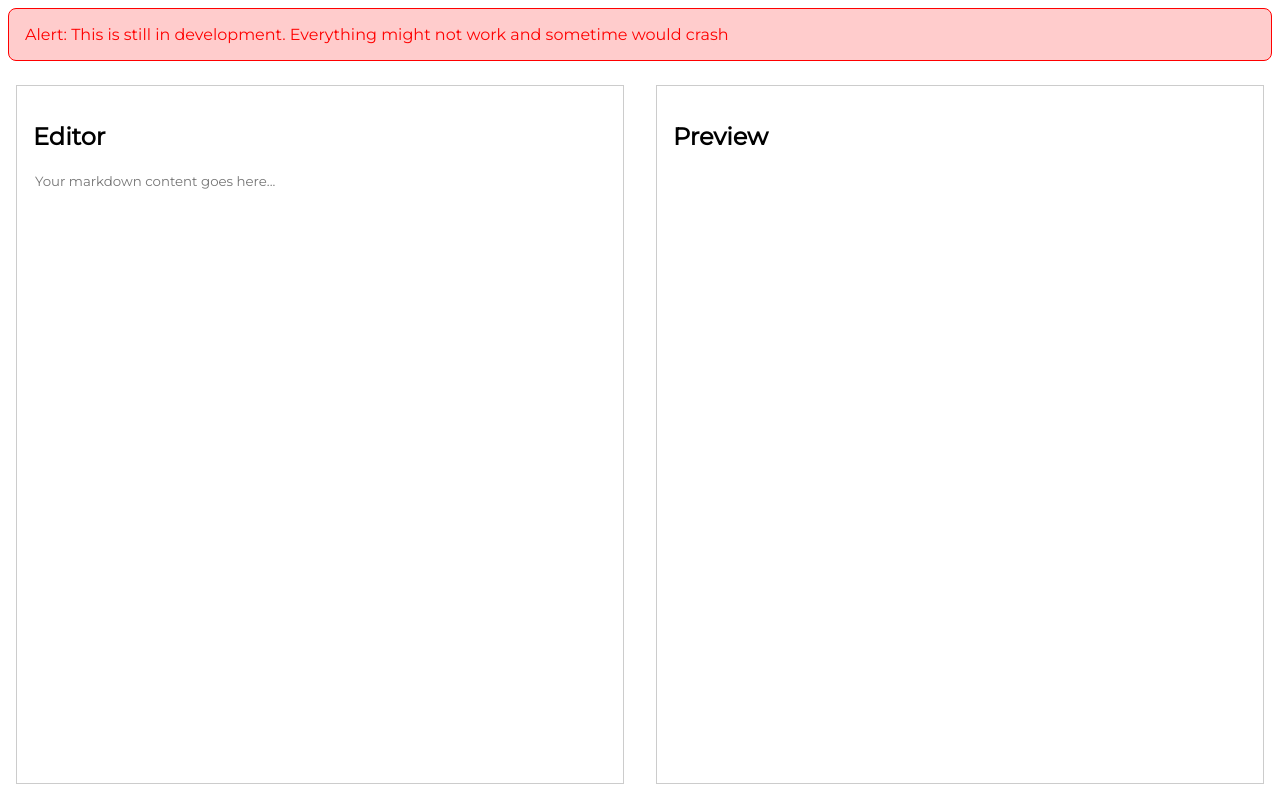
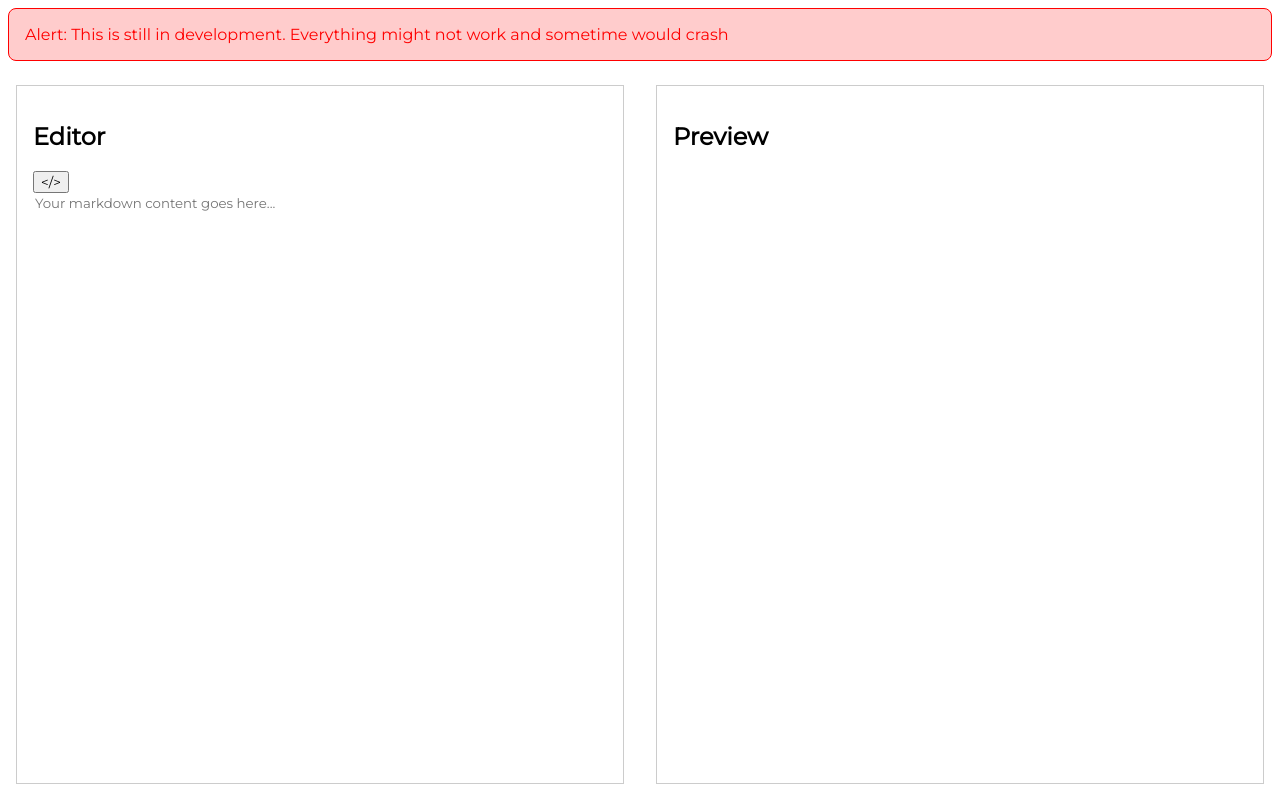
Before and after one commit to sriram23/md-editor, a React app: page / in a window 1280 px wide. Built offline with nearby package versions, Linux system fonts and the light colour scheme.

Commit message:
Added a button for inserting code snipper

```diff
--- a/src/components/Editor.jsx
+++ b/src/components/Editor.jsx
@@ -31,10 +31,26 @@ const Editor = () => {
       }))
     }
   }
+
+  const insertCode = () => {
+    const value = md.value
+    const position = md.caret
+    const code = `\`\`\` Javascript -- Change your language
+\`\`\``
+    const finalValue = value.substring(0,position) + code + "\n" + value.substring(position)
+    setMd((pr) => ({
+      ...pr,
+      value: finalValue
+    }))
+  }
+
   return (
     <div className="editor-container">
       <div className="editor">
         <h2>Editor</h2>
+        <div className="button-container">
+          <button onClick={insertCode}>{"</>"}</button>
+        </div>
         <textarea
           className="text-area"
           ref={textRef}
```
